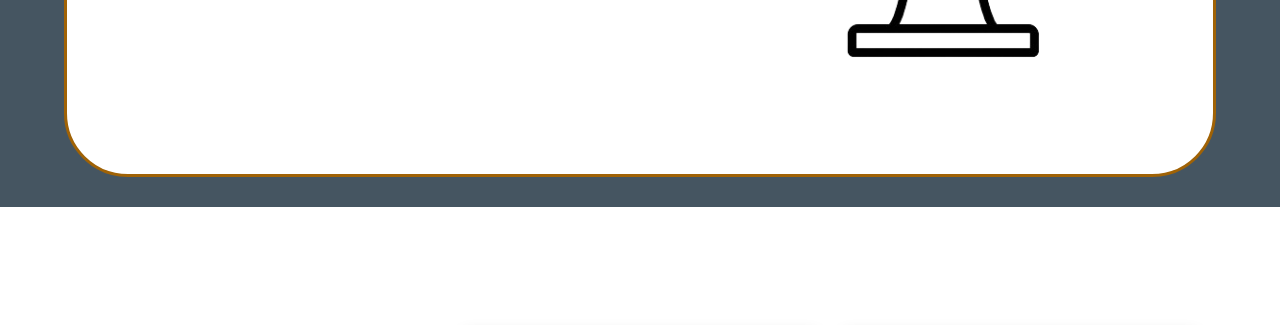
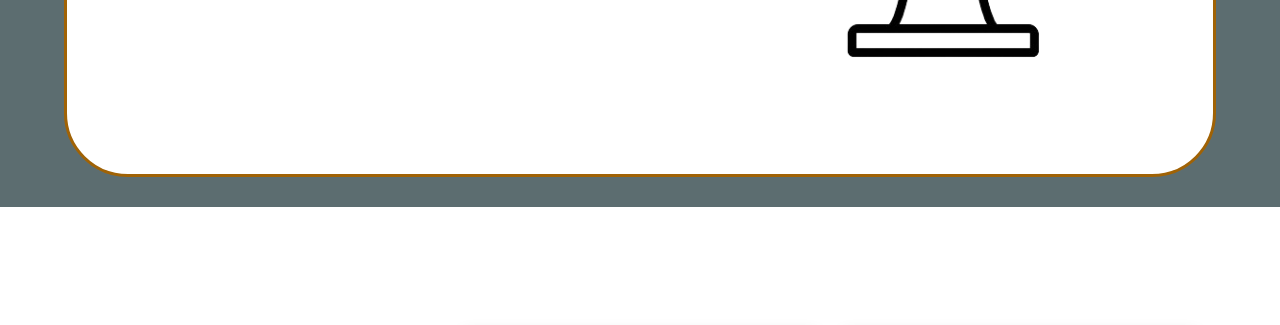
Before and after one commit to PedroVieiraC/portfolio, a plain HTML site: page index.html in a window 1280 px wide. Shown: the part 593-918 px from the top of the page. Drawn offline with nearby package versions, Linux system fonts and the light colour scheme.

Commit message:
alteracao cinza de fundo

```diff
--- a/styles.css
+++ b/styles.css
@@ -9,7 +9,7 @@
 }
 
 body {
-  background-color: #455561;
+  background-color: #5c6d70;
   color: white;
 }
 
```
